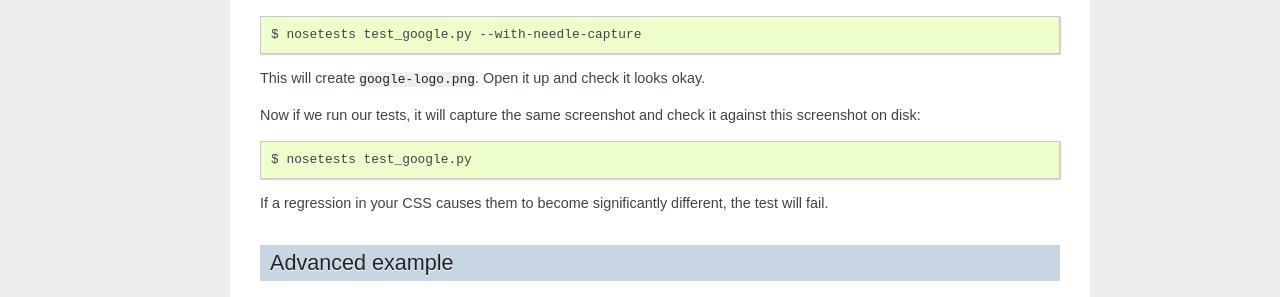
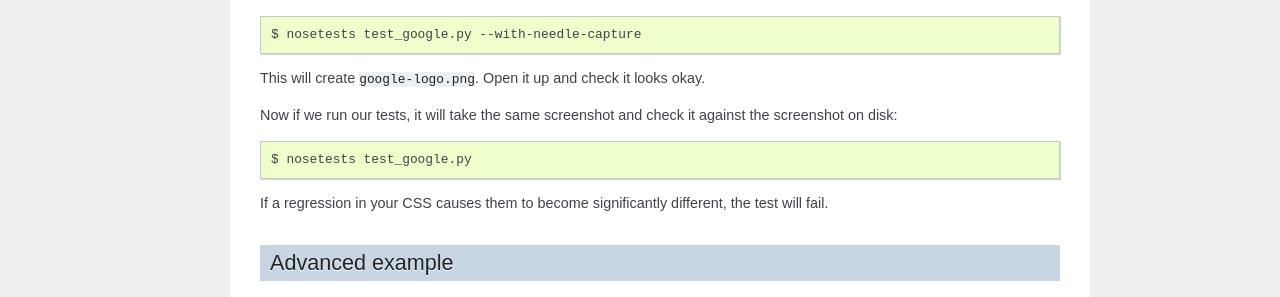
Before and after one commit to python-needle/needle, a Sphinx documentation site: the page built from docs/index.txt, in a window 1280 px wide. Shown: the part 894-1191 px from the top of the page. Built offline with Sphinx 7.4.7, drawn with Linux system fonts in a browser that asks for light colours.

Commit message:
Clearer wording

```diff
--- a/docs/index.txt
+++ b/docs/index.txt
@@ -51,8 +51,8 @@ To create an initial screenshot of the logo, we need to run Needle in capture mo
 
 This will create ``google-logo.png``. Open it up and check it looks okay.
 
-Now if we run our tests, it will capture the same screenshot and check it against
-this screenshot on disk::
+Now if we run our tests, it will take the same screenshot and check it against
+the screenshot on disk::
 
     $ nosetests test_google.py
 
```
